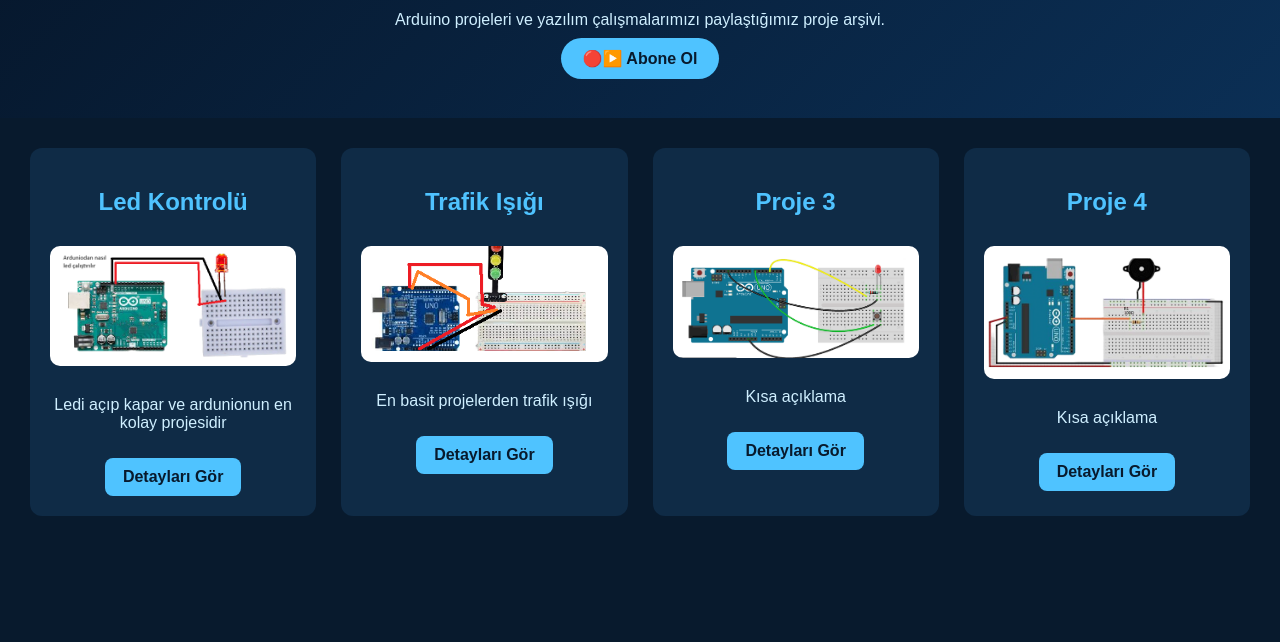
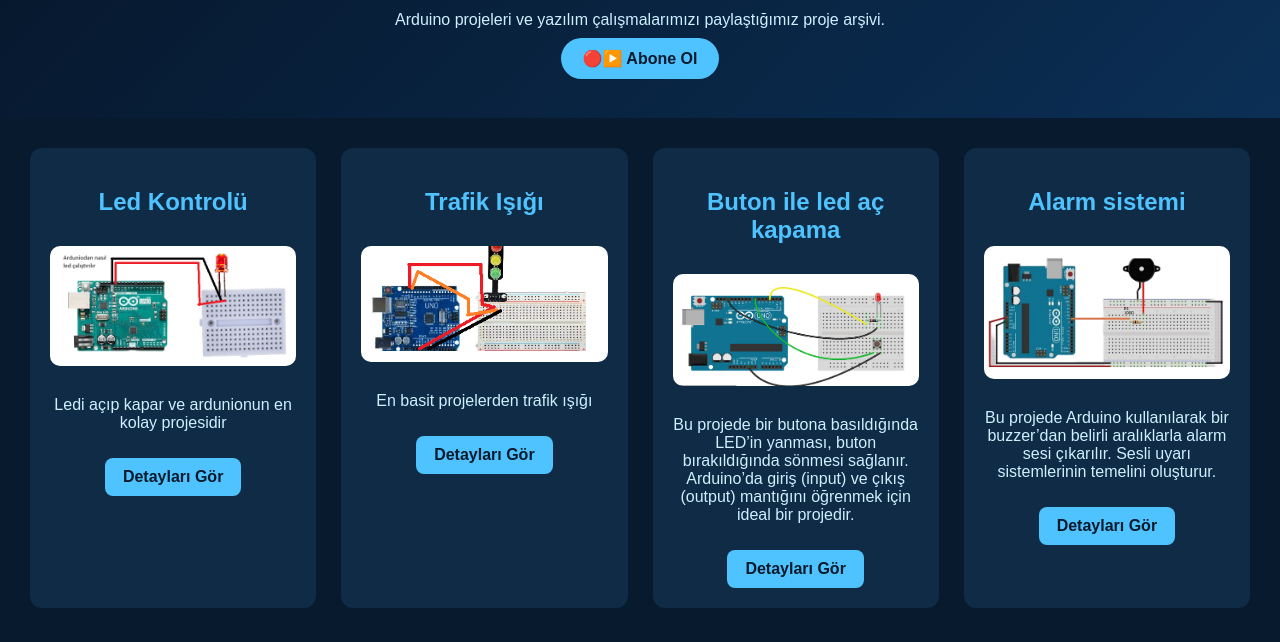
Before and after one commit to suprafox13-source/Pyerista, a plain HTML site: page index.html in a window 1280 px wide. Shown: the part 158-800 px from the top of the page. Drawn offline with Linux system fonts and the light colour scheme.

Commit message:
Update index.html

```diff
--- a/index.html
+++ b/index.html
@@ -39,17 +39,17 @@
 
   <!-- PROJE 3 -->
   <div class="project-card">
-    <h2>Proje 3</h2>
+    <h2>Buton ile led aç kapama</h2>
     <img src="assets/arduniobutton.png">
-    <p>Kısa açıklama</p>
+    <p>Bu projede bir butona basıldığında LED’in yanması, buton bırakıldığında sönmesi sağlanır. Arduino’da giriş (input) ve çıkış (output) mantığını öğrenmek için ideal bir projedir.</p>
     <a href="proje3.html" class="detail-link">Detayları Gör</a>
   </div>
 
   <!-- PROJE 4 -->
   <div class="project-card">
-    <h2>Proje 4</h2>
+    <h2>Alarm sistemi</h2>
     <img src="assets/arduniobuzzer.png">
-    <p>Kısa açıklama</p>
+    <p>Bu projede Arduino kullanılarak bir buzzer’dan belirli aralıklarla alarm sesi çıkarılır. Sesli uyarı sistemlerinin temelini oluşturur.</p>
     <a href="proje4.html" class="detail-link">Detayları Gör</a>
   </div>
 
```
